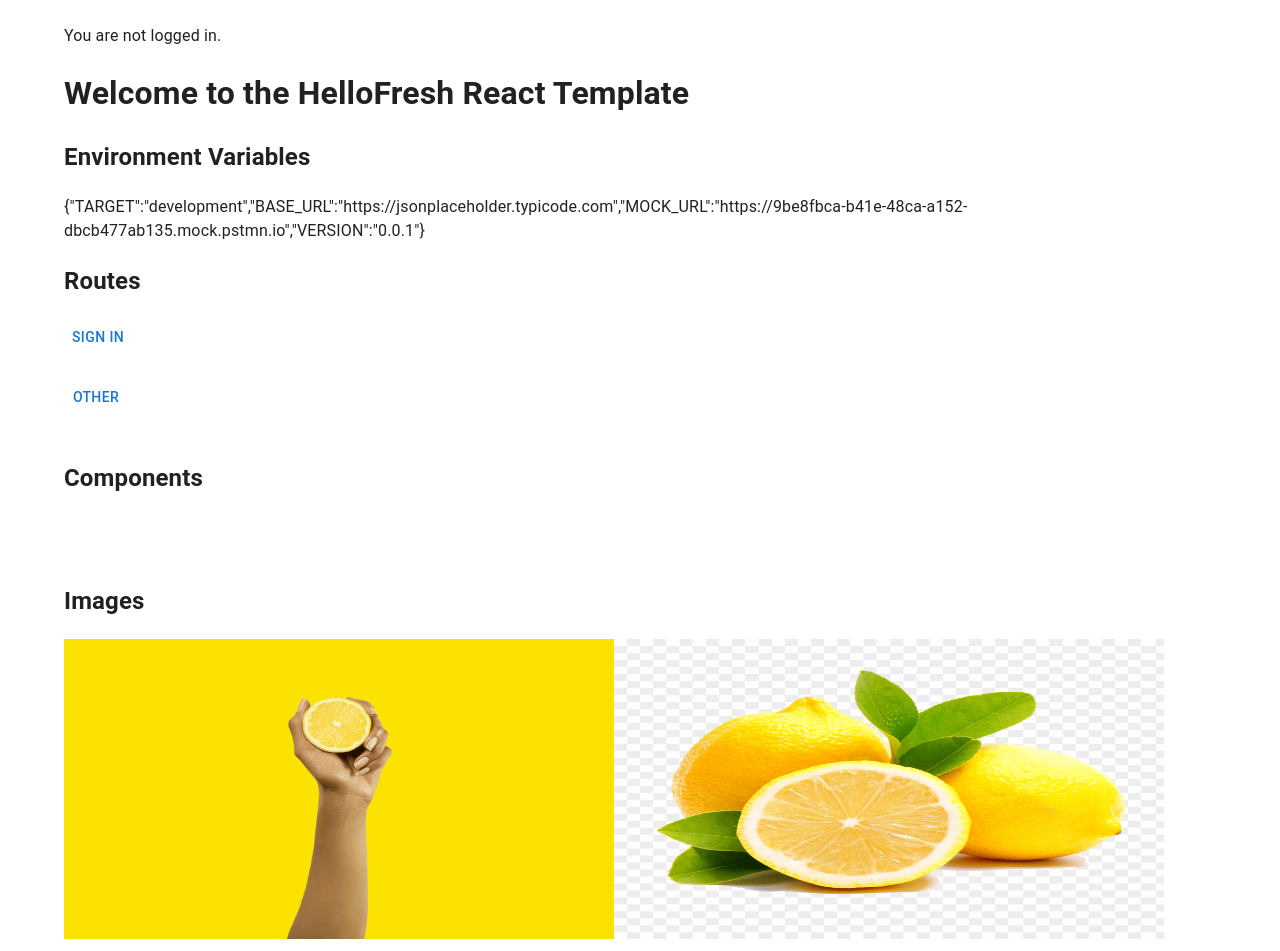
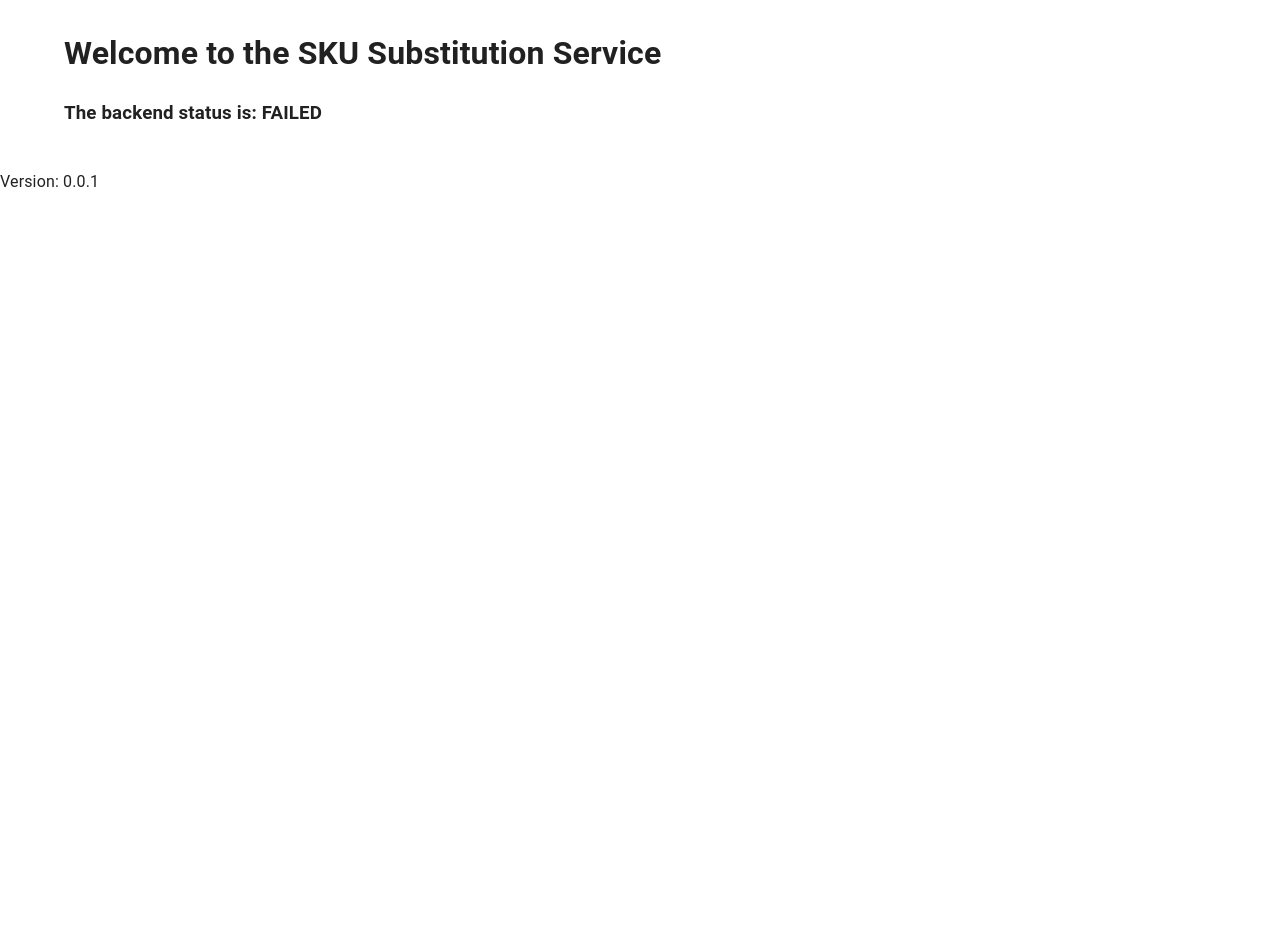
Before and after one commit to JishnuRamesh/sku-substitution-service, a React app in the folder front/: page / in a window 1280 px wide. Shown: the part 120-1071 px from the top of the page. After the commit the page ends 800 px from the top, so only its background shows below. Built offline with nearby package versions, Linux system fonts and the light colour scheme; no server answers.

Commit message:
connect to backend api

```diff
--- a/front/src/app/core/api/ApiContext.tsx
+++ b/front/src/app/core/api/ApiContext.tsx
@@ -2,8 +2,8 @@ import { createContext, useContext } from "react";
 
 type RequestType = string;
 type RequestArgs = {
-  showLoader: boolean;
-  showNotification: boolean;
+  showLoader?: boolean;
+  showNotification?: boolean;
   [key: string]: unknown;
 };
 
--- a/front/src/app/feature/home/HomeView.tsx
+++ b/front/src/app/feature/home/HomeView.tsx
@@ -1,40 +1,29 @@
-import ENV from "@config/env.json";
-import { Button } from "@mui/material";
-import gifPath from "assets/gif-example.gif";
-import jpgPath from "assets/jpg-example.jpg";
-import svgPath from "assets/logo.svg";
-import pngPath from "assets/png-example.png";
-import { Link } from "react-router-dom";
-import { CardsView } from "../cards/CardsView";
+import { useApiContext } from "@app/core/api/ApiContext";
+import { useEffect, useState } from "react";
 
 export function HomeView() {
+  const api = useApiContext();
+  const [apiResponse, setApiResponse] = useState<string>("PENDING");
+
+  useEffect(() => {
+    api
+      ?.apiRequest<Record<string, unknown>, { msg: string }>(`helloWorld`, {})
+      .then((res) => {
+        const msg = res?.data?.msg;
+        let status = "failed";
+        if (msg) {
+          status = msg;
+        }
+        setApiResponse(status);
+      })
+      .catch((error) => {
+        console.error(error);
+      });
+  }, [api]);
   return (
     <div>
-      <h1>Welcome to the HelloFresh React Template</h1>
-      <h2>Environment Variables</h2>
-      <p>{JSON.stringify(ENV)}</p>
-      <h2>Routes</h2>
-      <Link to="signin" style={{ textDecoration: "none" }}>
-        <Button>Sign in</Button>
-      </Link>
-      <br />
-      <br />
-      <Link to="lorem" style={{ textDecoration: "none" }}>
-        <Button>Other</Button>
-      </Link>
-      <br />
-      <br />
-      <h2>Components</h2>
-      <CardsView />
-      <br />
-      <br />
-      <h2>Images</h2>
-      <section style={{ display: "flex", flexWrap: "wrap" }}>
-        <img src={gifPath} height={300} width={550} alt="GIF Example" />
-        <img src={pngPath} height={300} width={550} alt="PNG Example" />
-        <img src={jpgPath} height={300} width={550} alt="JPG Example" />
-        <img src={svgPath} height={300} width={550} alt="SVG Example" />
-      </section>
+      <h1>Welcome to the SKU Substitution Service</h1>
+      <h3>The backend status is: {apiResponse.toUpperCase()}</h3>
     </div>
   );
 }
--- a/front/src/app/layout/Layout.tsx
+++ b/front/src/app/layout/Layout.tsx
@@ -1,7 +1,6 @@
 import { Container } from "@mui/material";
 import { ReactNode } from "react";
 import { Outlet } from "react-router-dom";
-import { AuthStatus } from "../core/auth/AuthStatus";
 import { Footer } from "./Footer";
 import { Navbar } from "./Navbar";
 
@@ -22,7 +21,6 @@ export function Layout({ children }: LayoutProps) {
         }}
       >
         <main>
-          <AuthStatus />
           {children}
 
           <Outlet />
--- a/front/src/config/env.json
+++ b/front/src/config/env.json
@@ -1,6 +1,6 @@
 {
     "TARGET": "development",
-    "BASE_URL": "https://jsonplaceholder.typicode.com",
+    "BASE_URL": "http://localhost:8000",
     "MOCK_URL": "https://9be8fbca-b41e-48ca-a152-dbcb477ab135.mock.pstmn.io",
     "VERSION": "0.0.1"
 }
--- a/front/src/config/environments/development.json
+++ b/front/src/config/environments/development.json
@@ -1,5 +1,5 @@
 {
   "TARGET": "development",
-  "BASE_URL": "https://jsonplaceholder.typicode.com",
+  "BASE_URL": "http://localhost:8000",
   "MOCK_URL": "https://9be8fbca-b41e-48ca-a152-dbcb477ab135.mock.pstmn.io"
 }
--- a/front/src/services/api/api-requests.ts
+++ b/front/src/services/api/api-requests.ts
@@ -3,8 +3,8 @@ import { AxiosRequestConfig } from "axios";
 // type Method = 'GET' | 'POST';
 
 export const requests: { [key: string]: AxiosRequestConfig } = {
-  getCardPhotos: {
-    url: `/photos`,
+  helloWorld: {
+    url: `/`,
     method: "GET",
   },
 };
```
